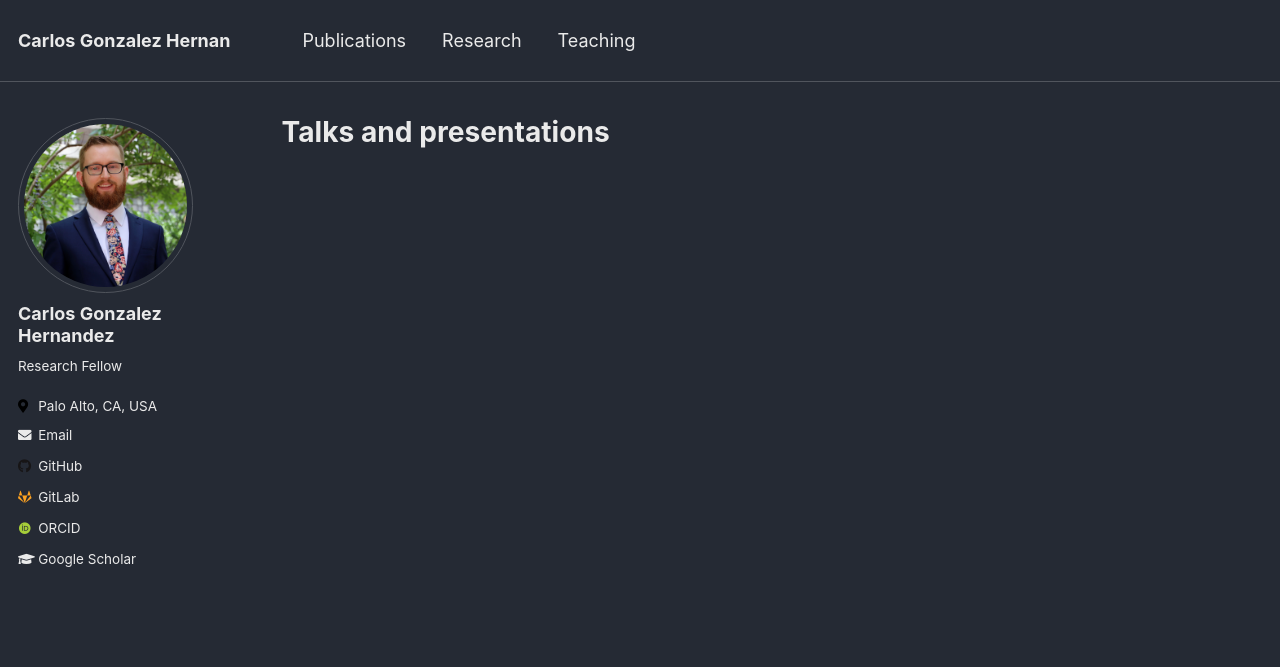
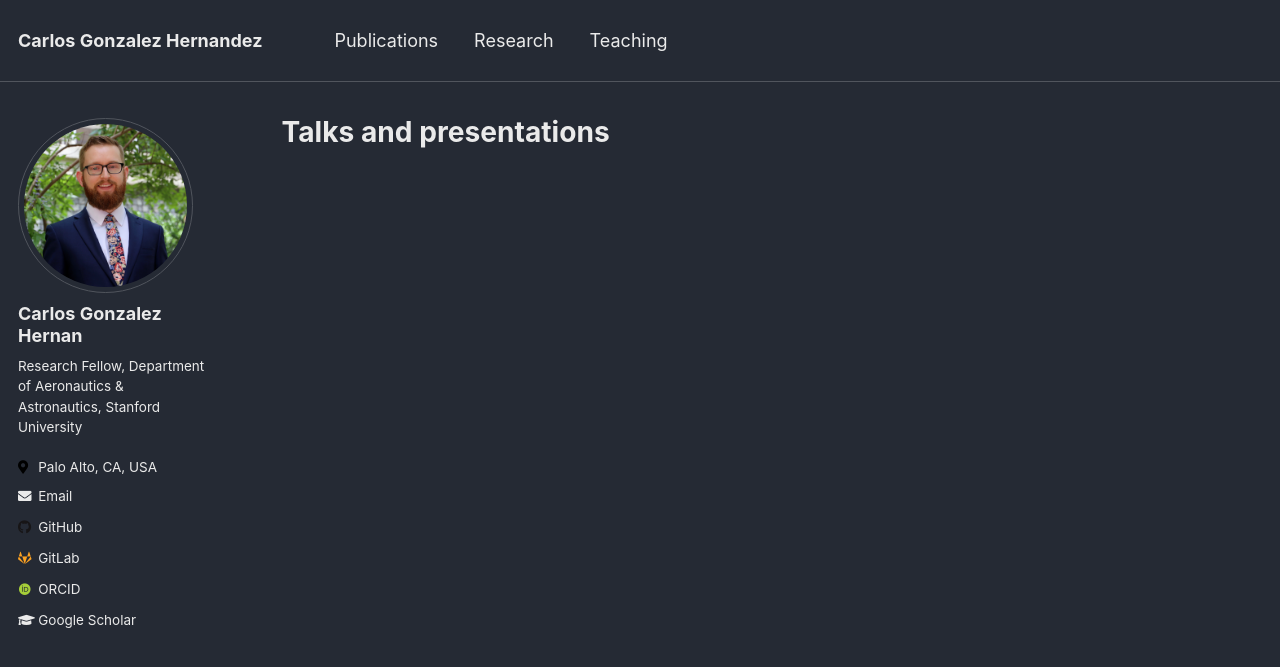
Before and after one commit to cghernan/cghernan.github.io, a Jekyll site: the page built from _pages/talks.html, in a window 1280 px wide. Shown: the top 667 px of the page. Built offline with Jekyll 4.4.1, drawn with Linux system fonts in a browser that asks for light colours; some web fonts are replaced.

Commit message:
Update _config.yml

```diff
--- a/_config.yml
+++ b/_config.yml
@@ -7,7 +7,7 @@
 
 # Site Settings
 locale                   : "en-US"
-title                    : "Carlos Gonzalez Hernan"
+title                    : "Carlos Gonzalez Hernandez"
 title_separator          : "-"
 name                     : &name "Carlos Gonzalez Hernandez"
 description              : &description "Research Fellow, Department of Aeronautics & Astronautics, Stanford University"
@@ -87,9 +87,9 @@ analytics:
 
 # Site Author
 author:
-  name             : "Carlos Gonzalez Hernandez"
+  name             : "Carlos Gonzalez Hernan"
   avatar           : "profile.png"
-  bio              : "Research Fellow"
+  bio              : "Research Fellow, Department of Aeronautics & Astronautics, Stanford University"
   location         : "Palo Alto, CA, USA"
   employer         :
   pubmed           :
```
